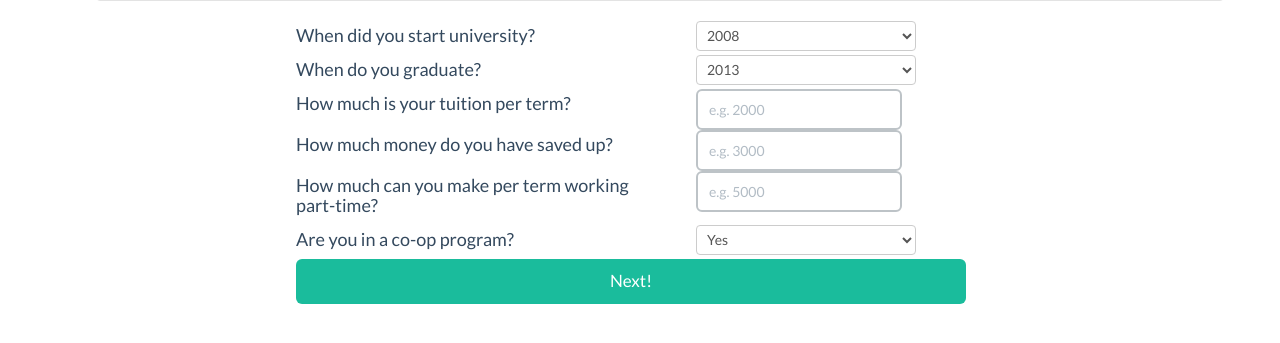
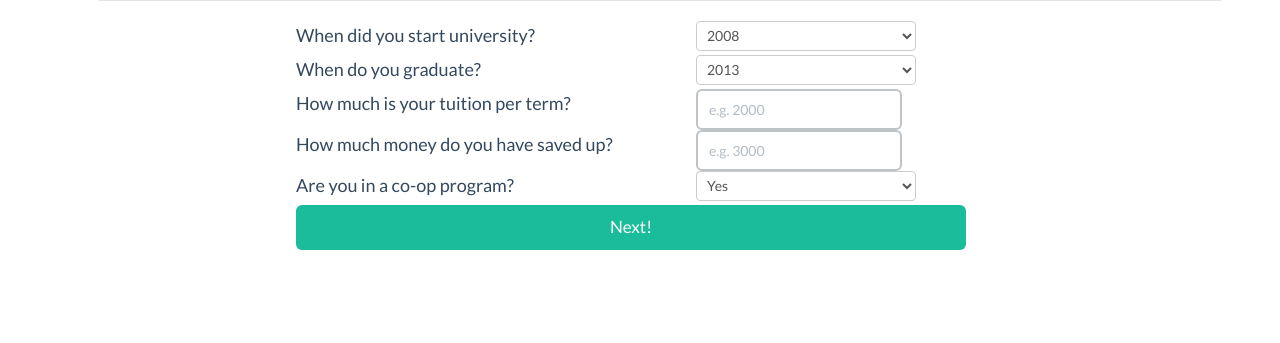
Before and after one commit to SteveXian/budget_app, a Django app: page /intro/ in a window 1280 px wide. Shown: the part 183-526 px from the top of the page. Run offline with Django 3.2, Linux system fonts and the light colour scheme; some libraries are stand-ins or nearby versions.

Commit message:
removed part time from intro

```diff
--- a/budget/templates/intro.html
+++ b/budget/templates/intro.html
@@ -1,6 +1,6 @@
 {% extends "base.html" %}
 
-{% block title %} Test {% endblock %}
+{% block title %} Introduction {% endblock %}
 
 {% block content %}
 
@@ -57,14 +57,14 @@
             <input id="saved" name="saved" type="text" placeholder="e.g. 3000"></input>
         </div>
     </div>
-    <div class="row spaced-out">
+    <!--div class="row spaced-out">
         <div class="offset2 span4">
             <h4>How much can you make per term working part-time?</h4>
         </div>
         <div class="span6">
             <input id="part_time" name="part_time" type="text" placeholder="e.g. 5000"></input>
         </div>
-    </div>
+    </div-->
     <div class="row spaced-out">
         <div class="offset2 span4">
             <h4>Are you in a co-op program?</h4>
--- a/budget/views.py
+++ b/budget/views.py
@@ -71,7 +71,7 @@ def user_update(request):
     user.end_year = int(request.POST['end_year'])
     user.tuition = Decimal(sanitize_decimal(request.POST['tuition']))
     user.saved = Decimal(sanitize_decimal(request.POST['saved']))
-    user.part_time = Decimal(sanitize_decimal(request.POST['part_time']))
+    user.part_time = 0
     user.program_length = user.end_year - user.start_year
     user.current_year = datetime.now().year - user.start_year
     user.coop = request.POST['coop']
```
